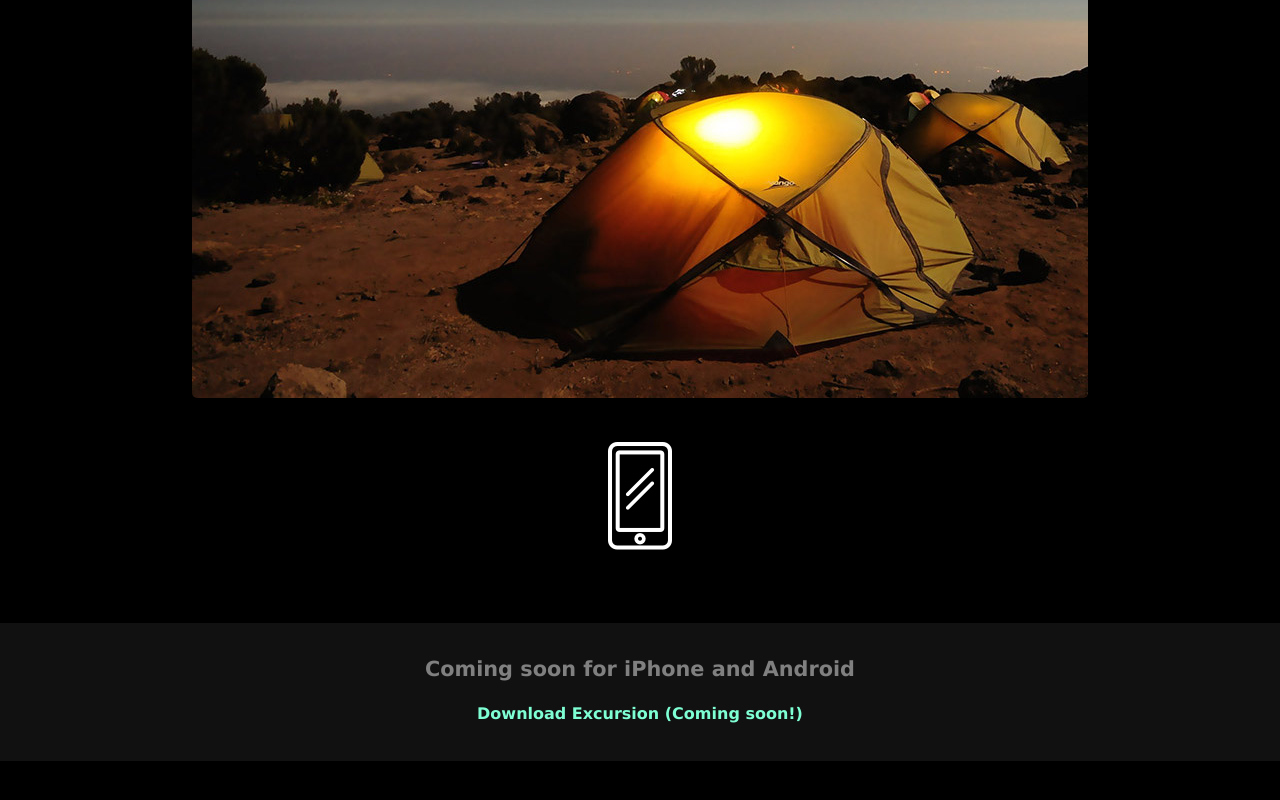
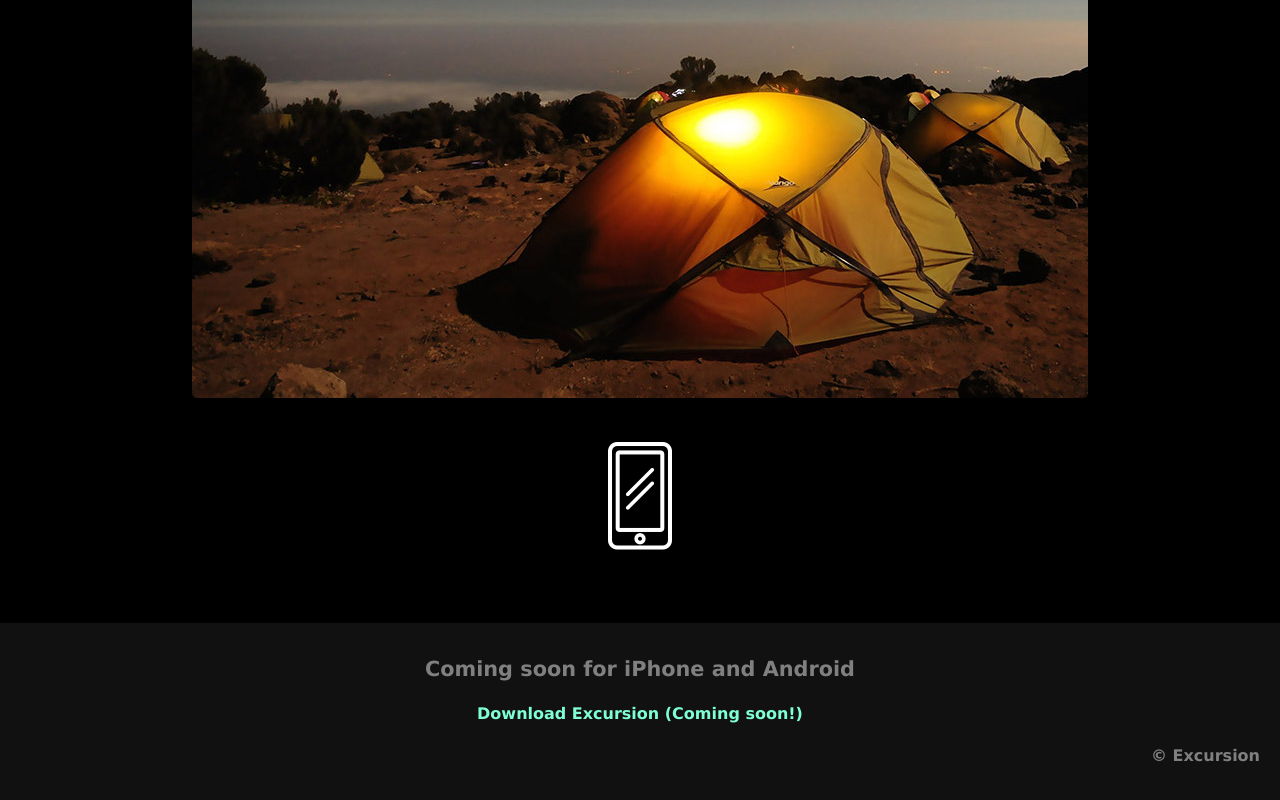
Before and after one commit to mugabiBenjamin/excursion, a plain HTML site: page index.html in a window 1280 px wide. Shown: the part 718-1518 px from the top of the page. Before the commit the page ends 1479 px from the top, so only its background shows below. Drawn offline with Linux system fonts and the light colour scheme.

Commit message:
Add excursion copyright

```diff
--- a/index.html
+++ b/index.html
@@ -40,6 +40,7 @@
     <footer>
         <h4 class="header--sub-header">Coming soon for iPhone and Android</h4>
         <p><a class="link--cta" href="#">Download Excursion (Coming soon!)</a></p>
+        <p class="excursion">&copy; Excursion</p>
     </footer>
 </body>
 
--- a/resources/css/styles.css
+++ b/resources/css/styles.css
@@ -73,3 +73,10 @@ footer {
     color: gray;
     font-size: 0.9rem;
 }
+
+.excursion {
+    color: grey;
+    text-align: right;
+    font-size: 16px;
+    font-weight: bold;
+}
```
